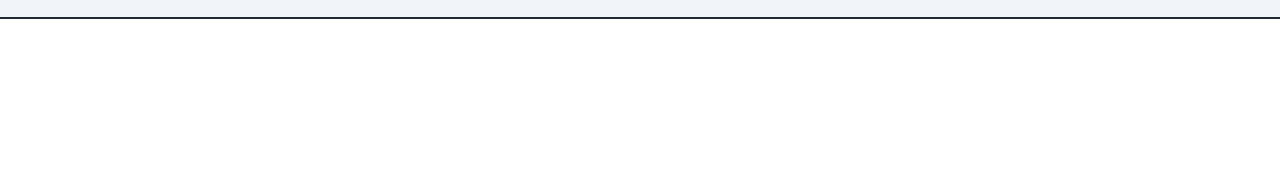
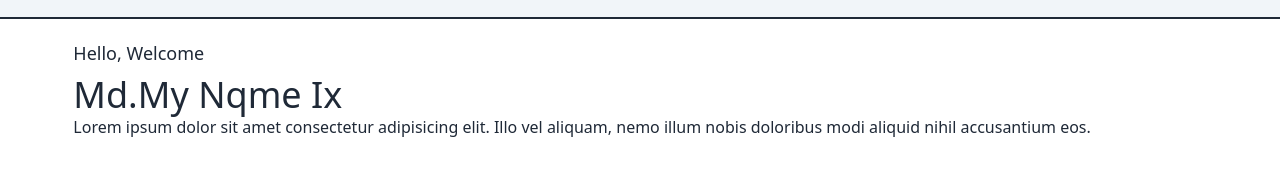
Before and after one commit to Coder-Mujahid/portfolio_01, a plain HTML site: page index.html in a window 1280 px wide. Shown: the part 107-282 px from the top of the page. Drawn offline with nearby package versions, Linux system fonts and the light colour scheme.

Commit message:
top comming button change

```diff
--- a/index.html
+++ b/index.html
@@ -57,6 +57,24 @@
     </script>
 
 
+    <!-- hero section -->
+    <section>
+        <div class="flex w-11/12 mx-auto justify-between items-center p-5">
+            <div>
+                <p class="text-lg text-blanvk pb-2">Hello, Welcome</p>
+                <h2 class="text-4xl capitalize text bkolk ms
+                ">md.my nqme ix</h2>
+                <p>Lorem ipsum dolor sit amet consectetur adipisicing elit. Illo vel aliquam, nemo illum nobis doloribus modi aliquid nihil accusantium eos.</p>
+                <button class=t"buttun</button>
+            </div>
+
+            <div berder
+            </div>
+        </div>
+    </section>
+
+
+
 
 
 
```
Also changed, not shown: img/Untitled_design__6_-removebg-preview.png (added).
